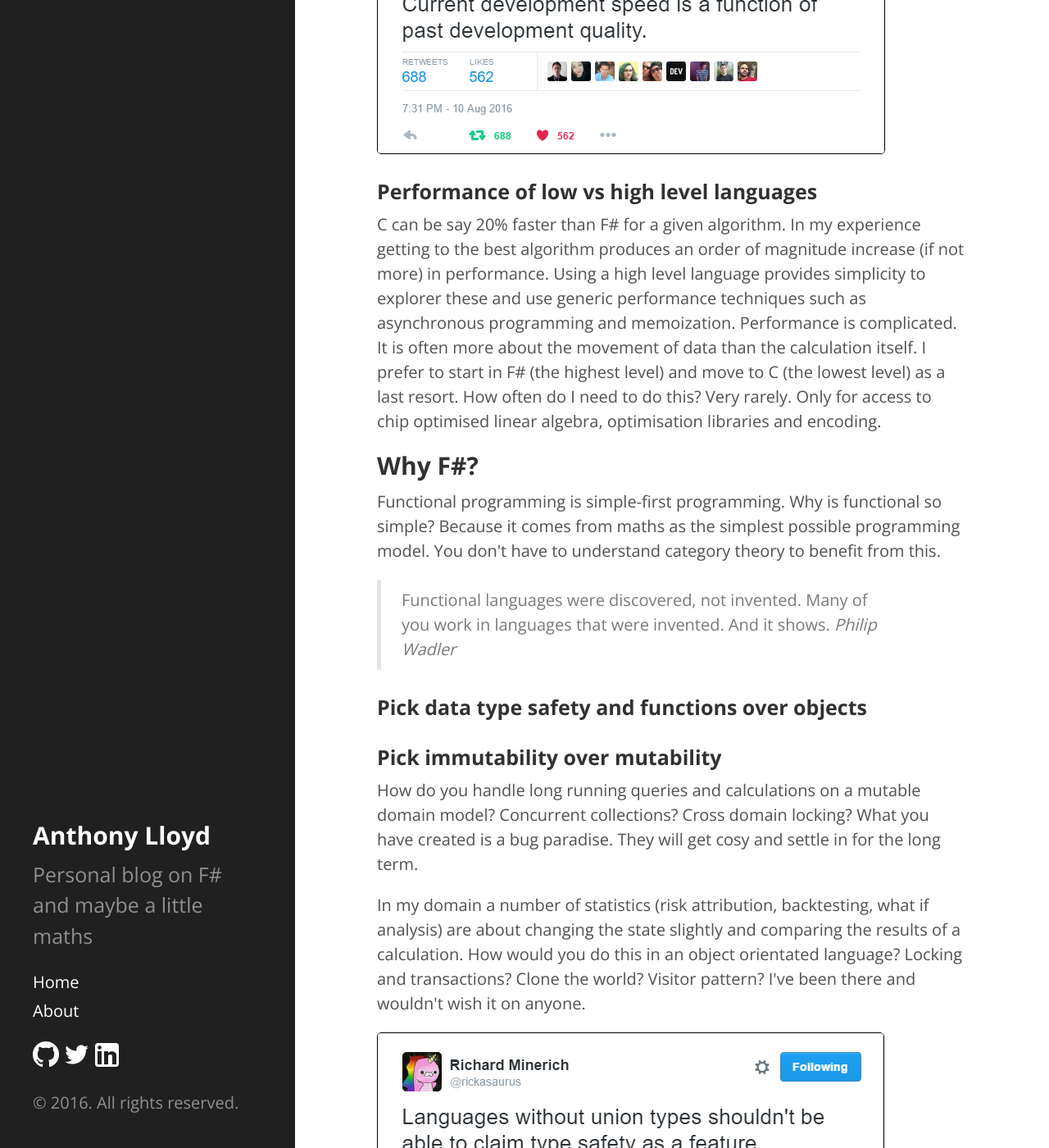
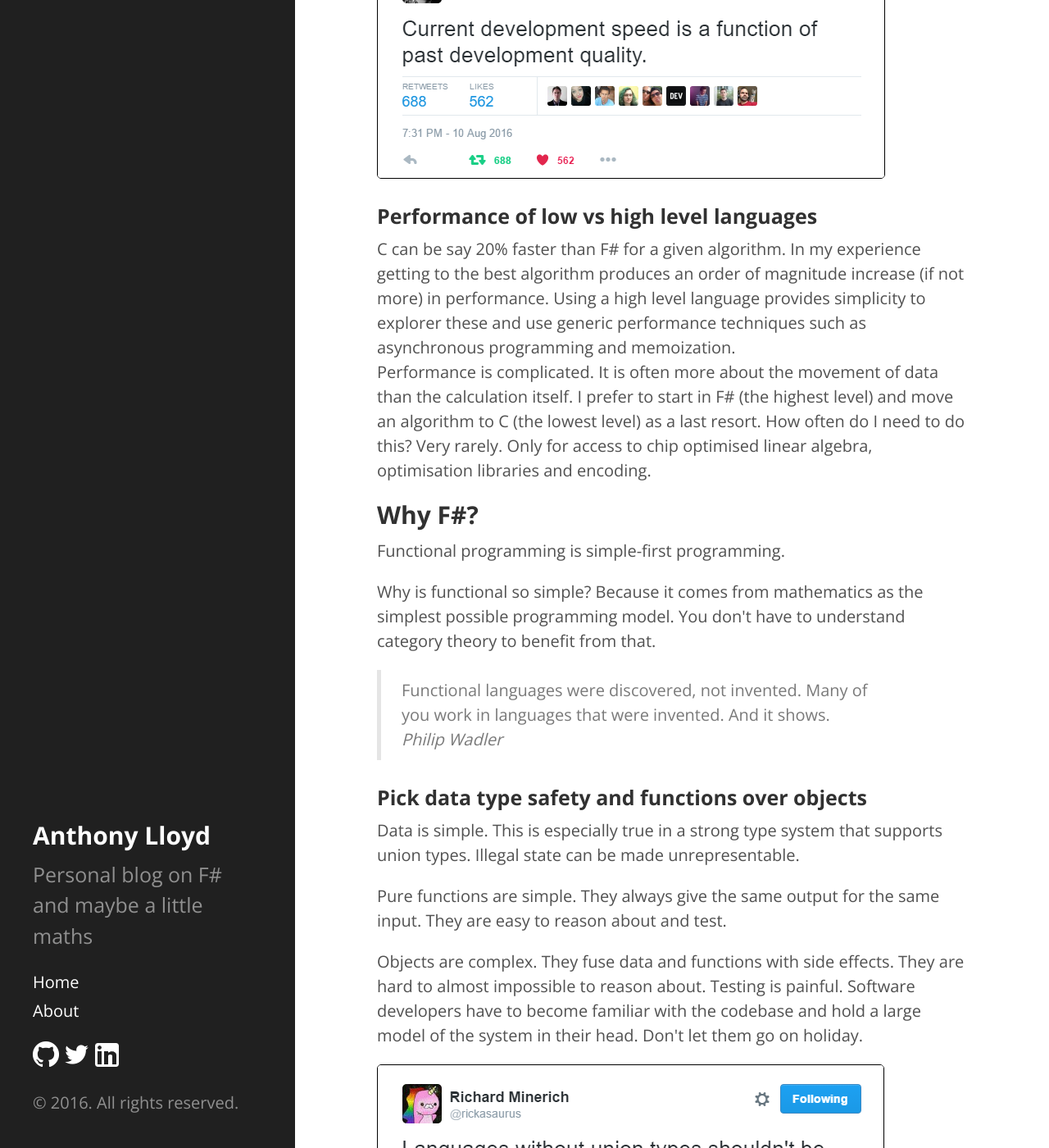
Before and after one commit to AnthonyLloyd/AnthonyLloyd.github.io, a Jekyll site: the page built from _posts/2016-09-09-managing-complexity.html, in a window 1280 px wide and 1400 px high, scrolled down 2449 px. Shown: the whole window at 82% size. Built offline with Jekyll 4.4.1, drawn with Linux system fonts in a browser that asks for light colours; some web fonts are replaced; comment, search, counter and statistics services are not loaded; some of the changed text lies outside the part shown.

Commit message:
most sections

```diff
--- a/_posts/2016-09-09-managing-complexity.html
+++ b/_posts/2016-09-09-managing-complexity.html
@@ -17,18 +17,20 @@ keywords: f#, fsharp, functional, complexity, simplicity
 </ul>
 <h2>The Answer</h2>
 <p>The answer is I want to reduce and control complexity.
-Simplicity and the flexibility it brings increases the chance of discovering the best abstraction of your domain.
+Simplicity and the flexibility it brings increases the chance of discovering the best abstraction for your domain.
 The classic example of this is 'everything is a file' in Unix.
 If you find this for your domain it will put you streets ahead.
 Now you are also minimising the inherent complexity of the domain.</p>
 <blockquote>
-<p>Simplicity is the ultimate sophistication. <cite>Leonardo da Vinci</cite></p>
+<p>Simplicity is the ultimate sophistication.<br />
+<cite>Leonardo da Vinci</cite></p>
 </blockquote>
 <p>Software languages and frameworks bring with them different degrees of accidental complexity.</p>
-<p>Is the problem you are solving simple enough that you can handle the complexity brought by your language and framework?
+<p>Is the problem you are solving simple enough that you can handle the complexity brought by your language and frameworks?
 Are you sure this will always be the case?</p>
 <blockquote>
-<p>The primary cause of software project failure is complexity. <cite>Roger Sessions</cite></p>
+<p>The primary cause of software project failure is complexity.<br />
+<cite>Roger Sessions</cite></p>
 </blockquote>
 <h2>Accidental Complexity</h2>
 <p>The more I use a functional language the longer the list of frameworks and patterns I consider to have excessive accidental complexity:</p>
@@ -39,7 +41,7 @@ Are you sure this will always be the case?</p>
 <li>Object relational mapping</li>
 <li>Dependency Injection</li>
 <li>Dynamic or weak type systems</li>
-<li>Mutable by default</li>
+<li>Mutable domain model</li>
 <li>Circular references</li>
 <li>Databinding &amp; MVVM (since learning the Elm architecture)</li>
 </ul>
@@ -48,27 +50,33 @@ Are you sure this will always be the case?</p>
 Distributed systems are harder to reason about and change. Of course it brings the ability to scaling out but has to be done with great care.</p>
 <h3>Short term gain, long term pain</h3>
 <p>Rich Hickey has a great <a href="https://www.infoq.com/presentations/Simple-Made-Easy">presentation</a> explaining the difference between simple and easy.
-The short term gains from picking the easy development option pails in the long term compared to aiming for simplicity.</p>
+Short term development speed gains from picking the easy option pails in the long term compared to aiming for simplicity.</p>
 <img style="border:1px solid black" src="{{site.baseurl}}public/twitter/DevSpeed.png" title="Dev Speed"/>
 <h3>Performance of low vs high level languages</h3>
 <p>C can be say 20% faster than F# for a given algorithm.
 In my experience getting to the best algorithm produces an order of magnitude increase (if not more) in performance.
-Using a high level language provides simplicity to explorer these and use generic performance techniques such as asynchronous programming and memoization.
+Using a high level language provides simplicity to explorer these and use generic performance techniques such as asynchronous programming and memoization.<br />
 Performance is complicated. It is often more about the movement of data than the calculation itself.
-I prefer to start in F# (the highest level) and move to C (the lowest level) as a last resort.
+I prefer to start in F# (the highest level) and move an algorithm to C (the lowest level) as a last resort.
 How often do I need to do this? Very rarely. Only for access to chip optimised linear algebra, optimisation libraries and encoding.</p>
 <h2>Why F#?</h2>
-<p>Functional programming is simple-first programming. Why is functional so simple? Because it comes from maths as the simplest possible programming model.
-You don't have to understand category theory to benefit from this.</p>
+<p>Functional programming is simple-first programming.</p>
+<p>Why is functional so simple? Because it comes from mathematics as the simplest possible programming model.
+You don't have to understand category theory to benefit from that.</p>
 <blockquote>
-<p>Functional languages were discovered, not invented. Many of you work in languages that were invented. And it shows. <cite>Philip Wadler</cite></p>
+<p>Functional languages were discovered, not invented. Many of you work in languages that were invented. And it shows.<br />
+<cite>Philip Wadler</cite></p>
 </blockquote>
 <h3>Pick data type safety and functions over objects</h3>
+<p>Data is simple. This is especially true in a strong type system that supports union types. Illegal state can be made unrepresentable.</p>
+<p>Pure functions are simple. They always give the same output for the same input. They are easy to reason about and test.</p>
+<p>Objects are complex. They fuse data and functions with side effects. They are hard to almost impossible to reason about. Testing is painful.
+Software developers have to become familiar with the codebase and hold a large model of the system in their head. Don't let them go on holiday.</p>
+<img style="border:1px solid black" src="{{site.baseurl}}public/twitter/UnionTypes.png" title="Union Types"/>
 <h3>Pick immutability over mutability</h3>
 <p>How do you handle long running queries and calculations on a mutable domain model? Concurrent collections? Cross domain locking?
 What you have created is a bug paradise. They will get cosy and settle in for the long term.</p>
 <p>In my domain a number of statistics (risk attribution, backtesting, what if analysis) are about changing the state slightly and comparing the results of a calculation.
 How would you do this in an object orientated language? Locking and transactions? Clone the world? Visitor pattern? I've been there and wouldn't wish it on anyone.</p>
-<img style="border:1px solid black" src="{{site.baseurl}}public/twitter/UnionTypes.png" title="Union Types"/>
 <h2>Conclusion</h2>
 <p>Start simple it's the least risky option.</p>
```
Also changed, not shown: 1 other file.
